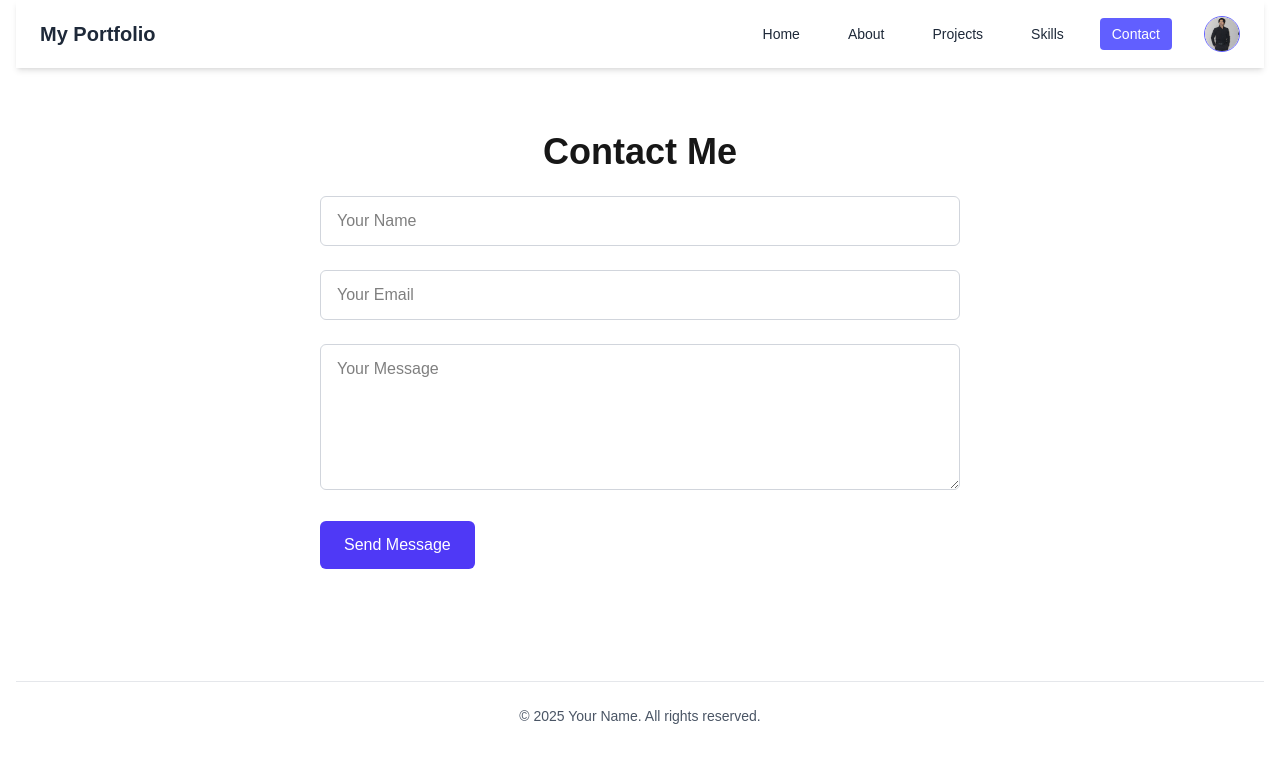
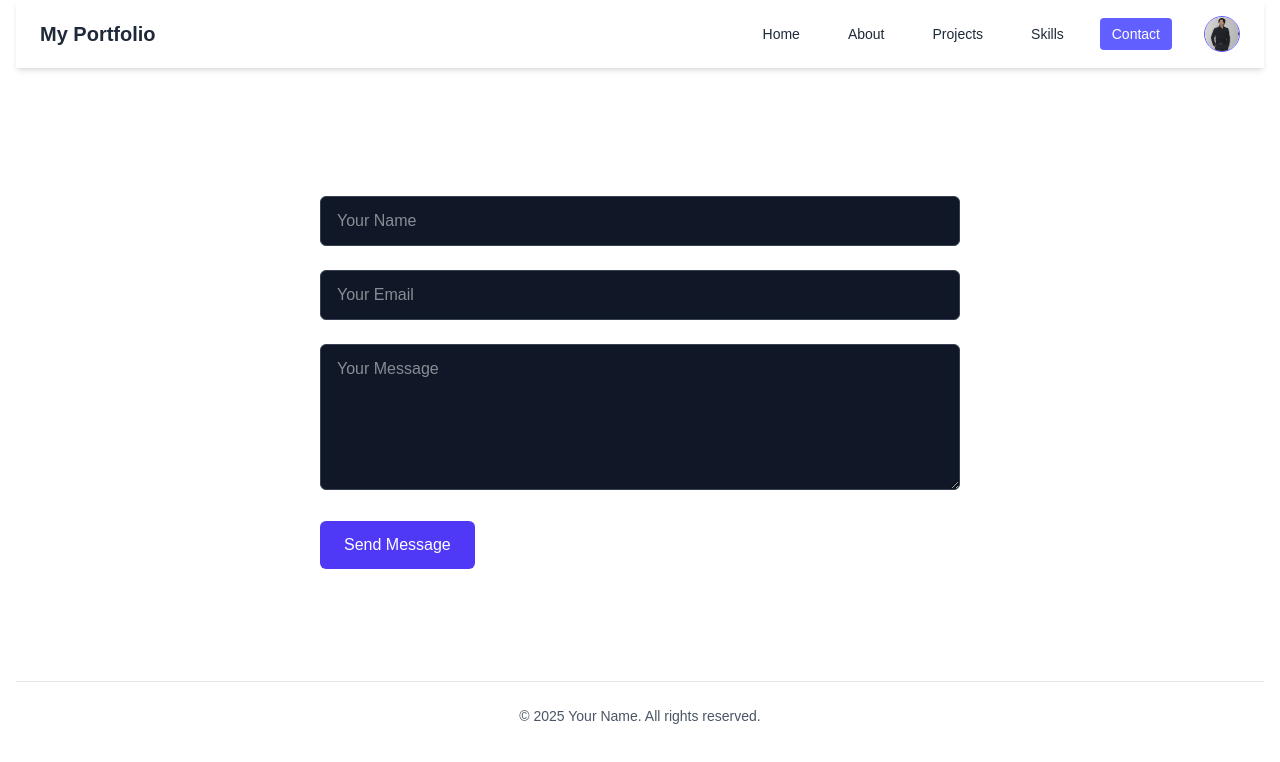
Before and after one commit to Abrahon/portfolio, a Next.js app: page /contact in a window 1280 px wide. Shown: the top 762 px of the page. Built offline with nearby package versions, Linux system fonts and the light colour scheme.

Commit message:
contact page done

```diff
--- a/package.json
+++ b/package.json
@@ -9,6 +9,7 @@
     "lint": "next lint"
   },
   "dependencies": {
+    "@emailjs/browser": "^4.4.1",
     "@tsparticles/engine": "^3.8.1",
     "@tsparticles/preset-triangles": "^3.2.0",
     "@tsparticles/react": "^3.0.0",
@@ -24,6 +25,7 @@
     "react-icons": "^5.5.0",
     "react-simple-typewriter": "^5.0.1",
     "react-tsparticles": "^2.12.2",
+    "sweetalert2": "^11.22.0",
     "tsparticles": "^3.8.1"
   },
   "devDependencies": {
--- a/src/app/about/page.tsx
+++ b/src/app/about/page.tsx
@@ -5,7 +5,7 @@ export default function AboutPage() {
   return (
     <div className="min-h-screen px-4 py-20 mx-auto flex flex-col md:flex-row items-center md:items-start gap-12 text-white">
       <AnimatedSection>
-        <div className="relative rounded-full overflow-hidden shadow-2xl border-4 border-green-700 w-[400px] h-[400px] group">
+        <div className="relative rounded-full overflow-hidden shadow-2xl border-4 border-indigo-700 w-[400px] h-[400px] group">
           {/* The image */}
           <Image
             src="/abrahon.jpg"
--- a/src/app/component/Header.tsx
+++ b/src/app/component/Header.tsx
@@ -71,7 +71,7 @@ export default function Header() {
               onClick={() => setMenuOpen(false)}
               className={`block text-base font-medium py-2 rounded transition duration-200 ${
                 pathname === link.href
-                  ? "text-white bg-indigo-500"
+                  ? "text-white text-center bg-indigo-700 w-20 px-2"
                   : "text-gray-800 dark:text-gray-200 hover:bg-gray-100 dark:hover:bg-zinc-800"
               }`}
             >
--- a/src/app/contact/page.tsx
+++ b/src/app/contact/page.tsx
@@ -1,9 +1,9 @@
 "use client";
 
 import { useRef, useState } from "react";
+import emailjs from "@emailjs/browser";
 import AnimatedSection from "../component/AnimatedSection";
-// import emailjs from '@emailjs/browser'
-// import AnimatedSection from '../components/AnimatedSection'
+import Swal from "sweetalert2";
 
 export default function ContactPage() {
   const formRef = useRef<HTMLFormElement>(null);
@@ -14,33 +14,35 @@ export default function ContactPage() {
     e.preventDefault();
     setLoading(true);
 
-    //     emailjs
-    //       .sendForm(
-    //         'your_service_id',      // Replace with your EmailJS service ID
-    //         'your_template_id',     // Replace with your template ID
-    //         formRef.current!,
-    //         'your_public_key'       // Replace with your public key
-    //       )
-    //       .then(
-    //         () => {
-    //           setLoading(false)
-    //           setSuccess(true)
-    //           formRef.current?.reset()
-    //         },
-    //         (error) => {
-    //           setLoading(false)
-    //           console.error(error)
-    //           alert('Failed to send. Try again later.')
-    //         }
-    //       )
+    if (!formRef.current) return;
+
+    emailjs
+      .sendForm(
+        "service_3kv2yxb",
+        "template_64hu0ki",
+        formRef.current,
+        "T5DqIO4V57QV4eIaf" //  Your Public Key
+      )
+      .then(
+        () => {
+          setLoading(false);
+          setSuccess(true);
+          formRef.current?.reset();
+          Swal.fire("Success!", "Your message has been sent!", "success");
+        },
+        (error) => {
+          setLoading(false);
+          console.error("Email send error:", error.text);
+          Swal.fire("Oops!", "Something went wrong. Try again later.", "error");
+        }
+      );
   };
 
   return (
-    <div className="max-w-2xl mx-auto px-4 py-16">
+    <div className="max-w-2xl mx-auto px-4 py-16 text-white">
       <AnimatedSection>
         <h1 className="text-4xl font-bold mb-6 text-center">Contact Me</h1>
       </AnimatedSection>
-      {/* <AnimatedSection></AnimatedSection> */}
 
       <AnimatedSection>
         <form ref={formRef} onSubmit={sendEmail} className="space-y-6">
@@ -49,21 +51,21 @@ export default function ContactPage() {
             name="user_name"
             placeholder="Your Name"
             required
-            className="w-full px-4 py-3 rounded-md border border-gray-300 dark:border-gray-700 bg-white dark:bg-gray-800 text-black dark:text-white"
+            className="w-full px-4 py-3 rounded-md border border-gray-700 bg-gray-900 text-white"
           />
           <input
             type="email"
             name="user_email"
             placeholder="Your Email"
             required
-            className="w-full px-4 py-3 rounded-md border border-gray-300 dark:border-gray-700 bg-white dark:bg-gray-800 text-black dark:text-white"
+            className="w-full px-4 py-3 rounded-md border border-gray-700 bg-gray-900 text-white"
           />
           <textarea
             name="message"
             placeholder="Your Message"
             rows={5}
             required
-            className="w-full px-4 py-3 rounded-md border border-gray-300 dark:border-gray-700 bg-white dark:bg-gray-800 text-black dark:text-white"
+            className="w-full px-4 py-3 rounded-md border border-gray-700 bg-gray-900 text-white"
           ></textarea>
 
           <button
@@ -76,7 +78,7 @@ export default function ContactPage() {
 
           {success && (
             <p className="text-green-500 text-sm mt-2">
-              Message sent successfully!
+              ✅ Message sent successfully!
             </p>
           )}
         </form>
--- a/src/app/layout.tsx
+++ b/src/app/layout.tsx
@@ -17,7 +17,7 @@ const geistMono = Geist_Mono({
 });
 
 export const metadata: Metadata = {
-  title: "Create Next App",
+  title: "personal portfolio",
   description: "Generated by create next app",
 };
 
@@ -29,7 +29,7 @@ export default function RootLayout({
   return (
     <html lang="en">
       <body
-        className={`${geistSans.variable} ${geistMono.variable} antialiased min-h-screen bg-white text-black dark:bg-[#0f0f0f] dark:text-white px-4 pb-16`}
+        className={`${geistSans.variable} ${geistMono.variable} antialiased min-h-screen mx-auto max-w-7xl shadow-3xl bg-white text-black dark:bg-[#0f0f0f] dark:text-white px-4 pb-16 bg-white dark:bg-black`}
       >
         {/* <ThemeProvider attribute="class" defaultTheme="system" enableSystem> */}
         <Header />
--- a/src/app/page.tsx
+++ b/src/app/page.tsx
@@ -14,9 +14,8 @@ import { Typewriter } from "react-simple-typewriter";
 
 export default function HomePage() {
   return (
-    <div className="relative min-h-screen mx-auto max-w-7xl overflow-hidden">
+    <div className="relative min-h-screen mx-auto max-w-7xl overflow-hidden ">
       {/* === Animated Triangle Background === */}
-      <AnimatedBackground />
 
       <div className="relative flex flex-col-reverse md:flex-row items-center justify-center px-6 py-16 text-center md:text-left gap-10 z-10">
         {/* === Left Section (Hero Text) === */}
@@ -50,7 +49,7 @@ export default function HomePage() {
               <FaLinkedin size={16} />
             </a>
           </div>
-          <AnimatedSection>
+
           <h1 className="text-4xl md:text-6xl font-bold mb-4">
             Hello, I'm <br />
             <span className="text-indigo-500 capitalize">
@@ -69,9 +68,7 @@ export default function HomePage() {
               />
             </span>
           </h1>
-          </AnimatedSection>
 
-          <AnimatedSection>
           <p className="text-lg text-gray-700 dark:text-gray-300 max-w-xl mb-6">
             <span className="capitalize">
               <Typewriter
@@ -87,9 +84,7 @@ export default function HomePage() {
               />
             </span>
           </p>
-          </AnimatedSection>
 
-          <AnimatedSection>
           <div className="flex gap-4 justify-center md:justify-start">
             <Link
               href="/projects"
@@ -104,9 +99,7 @@ export default function HomePage() {
               Contact Me
             </Link>
           </div>
-          </AnimatedSection>
 
-          <AnimatedSection>
           <div className="mt-10 flex flex-col items-center gap-4">
             <button className="btn btn-primary  bg-gradient-to-r from-purple-500 to-pink-500 mr-5">
               <a
@@ -118,11 +111,10 @@ export default function HomePage() {
               </a>
             </button>
           </div>
-          </AnimatedSection>
         </div>
 
         {/* === Right Section (Profile Image) === */}
-        <AnimatedSection>
+
         <div className="flex-1 flex justify-center mb-10 md:mb-0">
           <Image
             src="/desk.png"
@@ -134,7 +126,6 @@ export default function HomePage() {
             priority
           />
         </div>
-        </AnimatedSection>
       </div>
 
       {/* If you want About, Projects, Contact on homepage — create components (not full pages) and import them here */}
--- a/src/app/skills/page.tsx
+++ b/src/app/skills/page.tsx
@@ -24,12 +24,12 @@ const fadeInUp = {
 
 export default function SkillsPage() {
   return (
-    <main className=" px-6 py-12 mb-10 bg-white dark:bg-black text-center">
+    <main className="px-6 py-12 mb-10 bg-white dark:bg-black text-center">
       <motion.h1
         initial={{ opacity: 0, y: -30 }}
         animate={{ opacity: 1, y: 0 }}
         transition={{ duration: 0.6 }}
-        className="text-4xl font-bold text-indigo-600 mb-12"
+        className="text-4xl font-bold  mb-12"
       >
         My Skills
       </motion.h1>
```
Also changed, not shown: 1 other file (tests, documents, lock files or other folders). Lines whose indentation alone changed are shown as unchanged.
